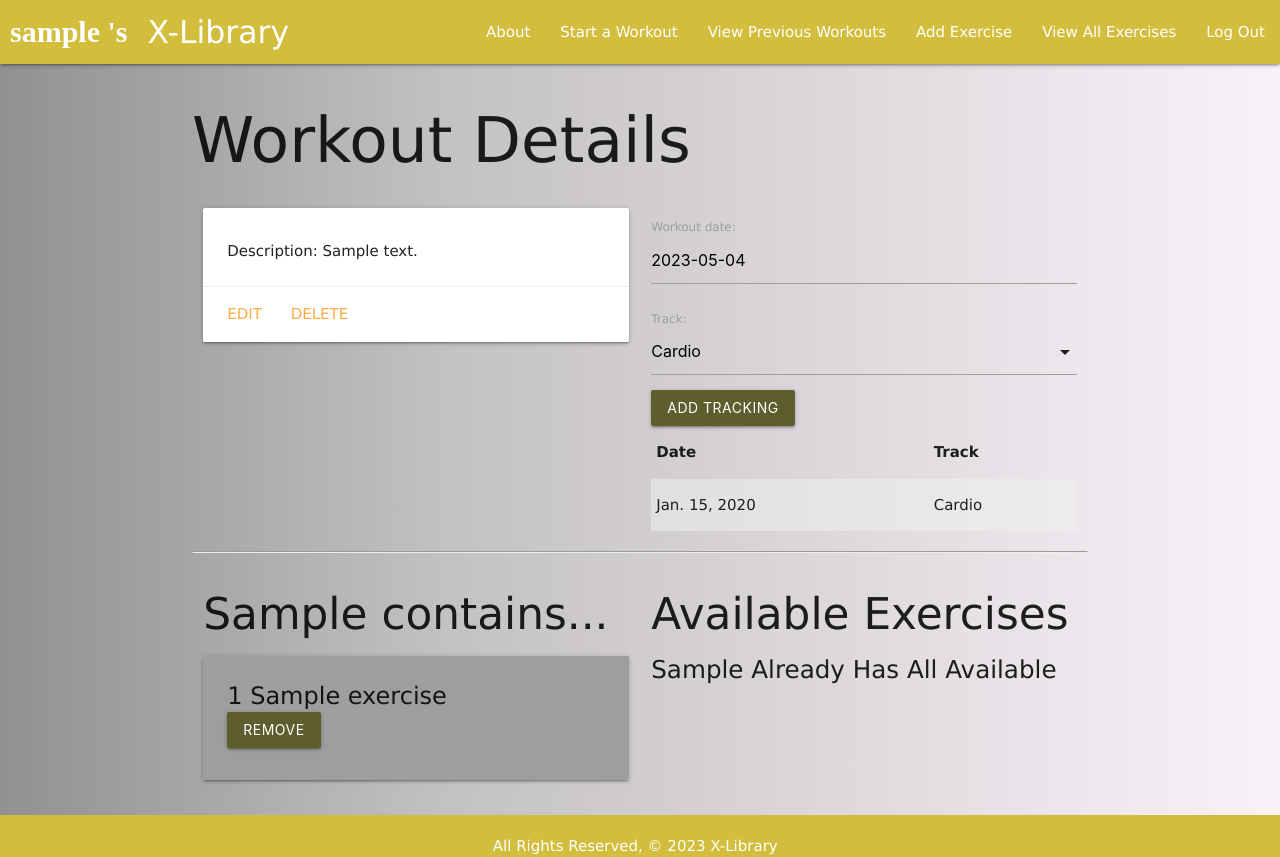
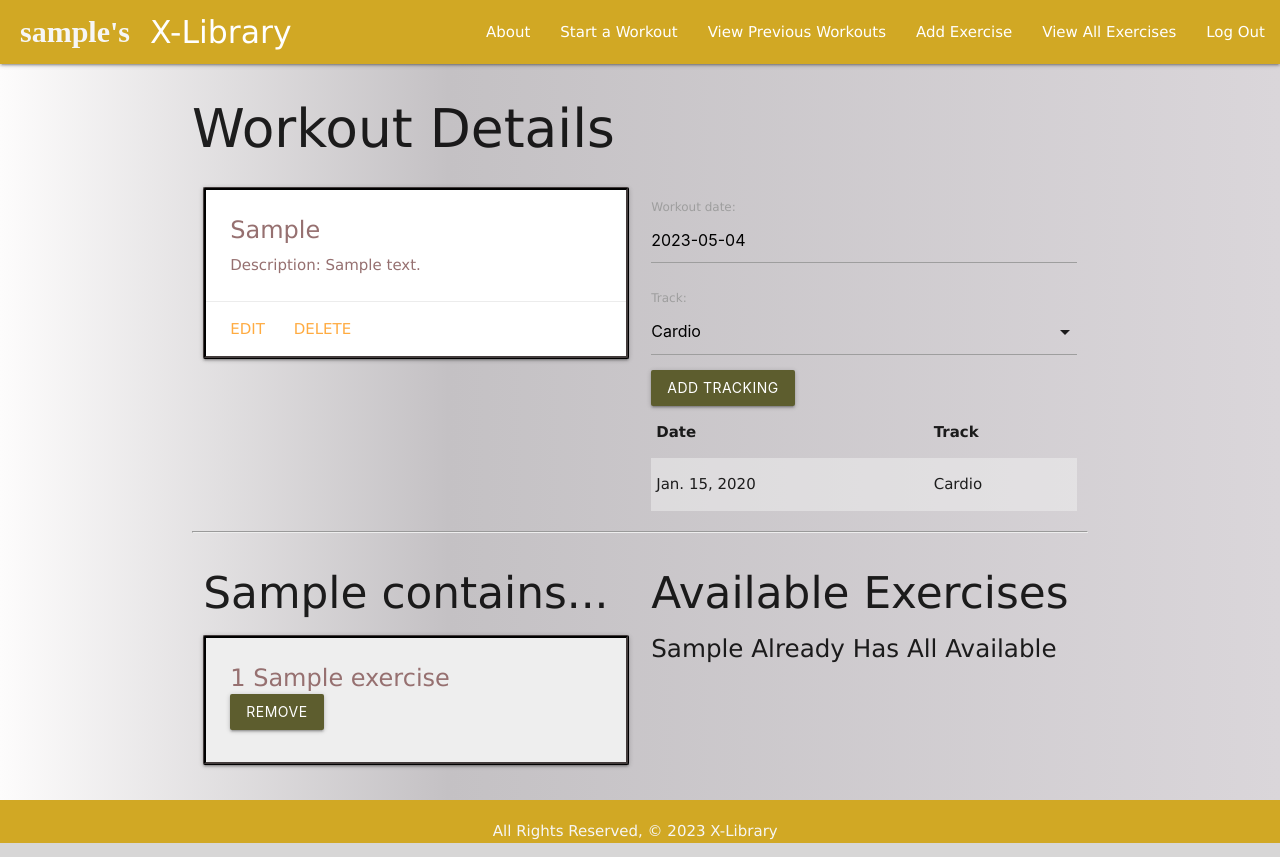
Before and after one commit to dylan-ades/x-library, a Django app: page /workouts/1/ in a window 1280 px wide. Run offline with Django 4.2, Linux system fonts and the light colour scheme; a user stored in the database is signed in; tables that the repository leaves empty hold one stand-in row (values such as "Sample post").

Commit message:
styled username contains

```diff
--- a/x_library/main_app/static/css/style.css
+++ b/x_library/main_app/static/css/style.css
@@ -7,8 +7,8 @@ body {
   display: flex;
   min-height: 100vh;
   flex-direction: column;
-  background: linear-gradient(90deg, rgb(145, 145, 145) 0%,
-  rgb(196, 193, 196) 35%, rgb(248, 243, 248) 100%);
+  background: linear-gradient(90deg, rgb(253, 252, 252) 0%,
+  rgb(196, 193, 196) 35%, rgb(218, 214, 218) 100%);
 }
 
 main {
@@ -17,26 +17,28 @@ main {
 
 footer {
   padding-top: 0;
-  .text-align: right;
+  text-align: right;
 
 }
 
 .nav-wrapper, .page-footer {
-  background-color: rgb(211, 189, 60);
+  background-color: rgb(209, 168, 36);
+  color: rgb(246, 246, 246)
 }
 
 #username {
 
-  padding: 0 0 0 10px;
+  padding: 0 0 0 20px;
   font-size: 30px;
   font-weight: bold;
   font-family:'Times New Roman', Times, serif;
 
+
 }
-/* .logo {
-  padding:
+.left brand-logo {
+  font-family: 'Trebuchet MS', 'Lucida Sans Unicode', 'Lucida Grande', 'Lucida Sans', Arial, sans-serif ;
 
-} */
+}
 img{
   padding: 0 0 0 100px;
 }
@@ -44,3 +46,37 @@ img{
 .btn {
   background-color: rgb(93, 93, 46);
 }
+
+.card-content {
+  color: rgb(150, 112, 112);
+}
+
+
+.card-action {
+  color: orange;
+}
+
+.card {
+  border-style:ridge;
+  border-color: rgb(67, 60, 60);
+  opacity: 0.8px;
+}
+
+.welcome {
+  padding: 20px 0 0 0;
+  font-family: Impact, Haettenschweiler, 'Arial Narrow Bold', sans-serif;
+  font-weight:200;
+  color: rgb(72, 69, 69);
+}
+.card-title {
+  color:rgb(150, 112, 112)
+}
+.exercise-name {
+  font-weight:900;
+  text-align: center;
+}
+
+#btn-exercise {
+  color: orangered;
+
+}
--- a/x_library/main_app/templates/base.html
+++ b/x_library/main_app/templates/base.html
@@ -20,9 +20,9 @@
           <ul>
             <li>
             {% if user.is_authenticated %}
-            <li id="username">  {{ user.username }} 's</li>
+            <li id="username">  {{ user.username }}'s</li>
             {% endif %}
-              <a href="/" class="left brand-logo">&nbsp;&nbsp;X-Library</a>
+            <a href="/" class="left brand-logo">&nbsp;&nbsp;X-Library</a>
             </li>
 
           </ul>
--- a/x_library/main_app/templates/main_app/exercises_confirm_delete.html
+++ b/x_library/main_app/templates/main_app/exercises_confirm_delete.html
@@ -2,7 +2,7 @@
 <h1>Delete Exercise</h1>
 
 <h4>
-  Are you sure you want to delete <span class="card-title">The<span class="{{ exercises.name }}-text">{{ exercises.name.capitalize }}</span>
+  Are you sure you want to delete <span class="card-title"><span class="{{ exercises.name }}-text">{{ exercises.name.capitalize }}</span>
   </span>?
 </h4>
 
--- a/x_library/main_app/templates/main_app/exercises_detail.html
+++ b/x_library/main_app/templates/main_app/exercises_detail.html
@@ -8,14 +8,14 @@
     <a href="{% url 'exercises_detail' exercises.id %}">
 
             <span class="card-title">
-                <span> {{ exercises.name }}, {{ exercises.workout_type.capitalize }}</span>
+                <span class="exercise-name"> {{ exercises.name.capitalize }} {{ exercises.workout_type.capitalize }}</span>
                     <p>Sets:{{exercises.sets}} </p>
                     <p>reps:{{ exercises.reps }}</p>
                     <p>yoga flow:{{exercises.yoga_flow}}</p>
                     <p>distance:{{ exercises.distance }}</p>
         </div>
     </a>
-    <div class="card-action">
+    <div id="btn-exercise" class="card-action">
         <a href="{% url 'exercises_update' exercises.id %}">Edit</a>
         <a href="{% url 'exercises_delete' exercises.id %}">Delete</a>
     </div>
--- a/x_library/main_app/templates/main_app/exercises_list.html
+++ b/x_library/main_app/templates/main_app/exercises_list.html
@@ -8,7 +8,7 @@
 <div class="card">
   <a href="{% url 'exercises_detail' exercise.id %}" >
     <div class="card-content">
-    <span class="card-title"> A <span class="{{exercise.workout_type.lower}}-text">{{ exercise.workout_type.capitalize }}
+    <span class="card-title"> <span class="{{exercise.workout_type.lower}}-text">{{ exercise.workout_type.capitalize }}
       <span> {{ exercise.name }} </span>
   </div>
   </a>
--- a/x_library/main_app/templates/workouts/detail.html
+++ b/x_library/main_app/templates/workouts/detail.html
@@ -1,10 +1,10 @@
 {% extends 'base.html' %} {% block content %}
-<h1>Workout Details</h1>
+<h2>Workout Details</h2>
 <div class="row">
  <div class="col s6">
   <div class="card">
    <div class="card-content">
-    <span class="card-title">{{ workout.name }}</span>
+    <span class="card-title">{{ workout.workout_type }}</span>
     <p>Description: {{ workout.description }}</p>
    </div>
    <div class="card-action">
@@ -43,7 +43,7 @@
       {% if workout.exercises.count %}
         {% for exercise in workout.exercises.all %}
         <div class="card">
-          <div class="card-content grey">
+          <div class="card-content grey lighten-3">
             <span class="card-title">
               <span class="{{ exercise.sets.lower }}-text">{{ exercise.sets }}</span> {{ exercise.name }}
               <form action="{% url 'remove_exercise' workout.id exercise.id %}" method="POST">
--- a/x_library/main_app/templates/workouts/index.html
+++ b/x_library/main_app/templates/workouts/index.html
@@ -1,7 +1,7 @@
 {% extends 'base.html' %} {% block content %}
 
 
-<h1>Workout List</h1>
+<h2>My Workout List</h2>
 {% for workout in workouts %}
 <div class="card">
   <a href="{% url 'detail' workout.id %}">
```
Also changed, not shown: x_library/main_app/templates/index.html (+5 -4 lines).
